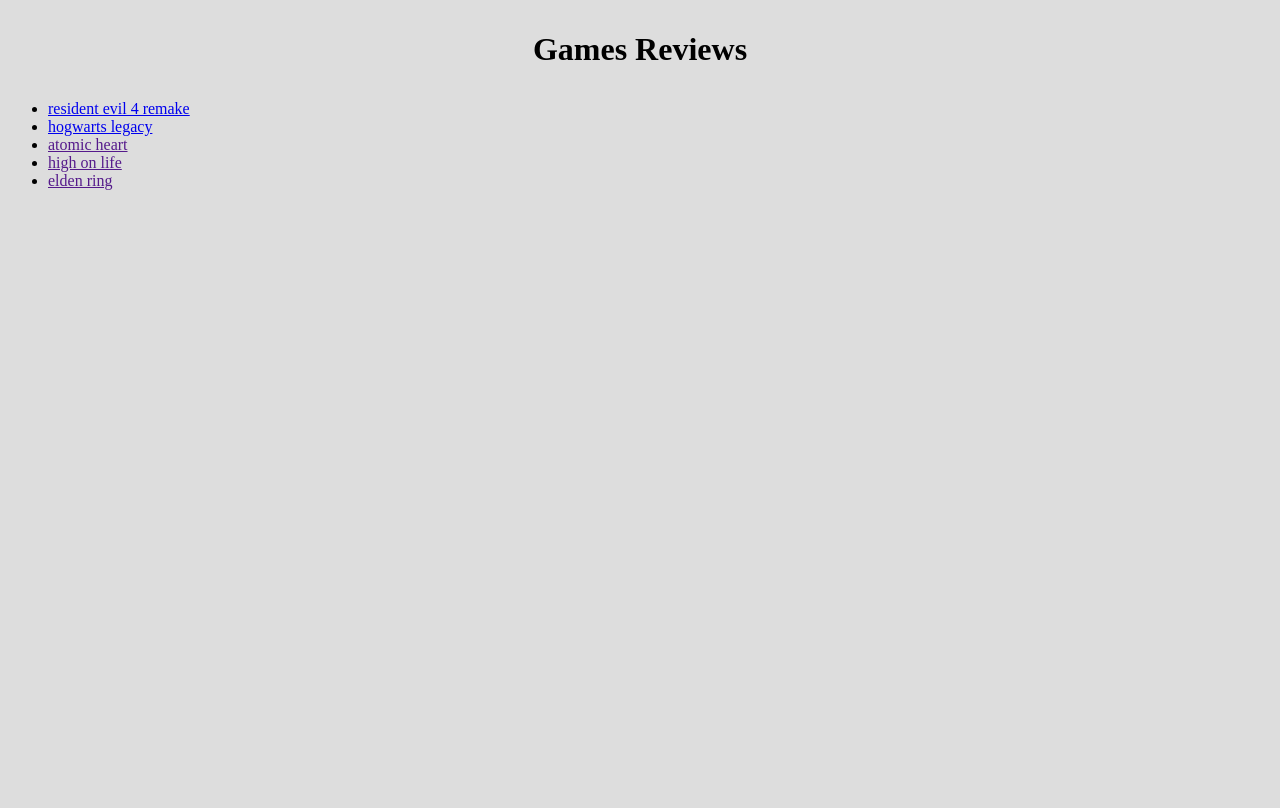
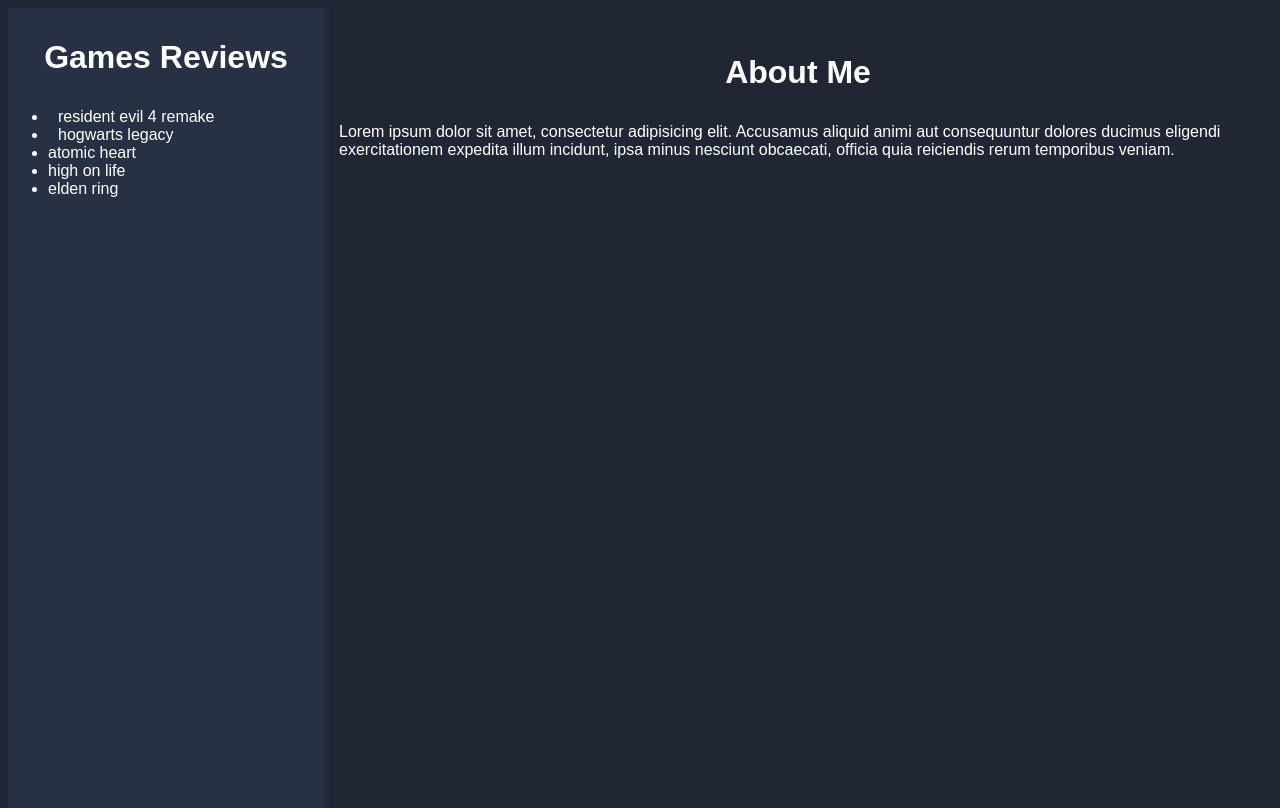
Before and after one commit to saimkhan065/odin-project, a plain HTML site: page foundations/index.html in a window 1280 px wide. Drawn offline with Linux system fonts and the light colour scheme.

Commit message:
changed landing page - added side bar + main content area + added theme styles

```diff
--- a/foundations/index.html
+++ b/foundations/index.html
@@ -14,13 +14,28 @@
     <link rel="stylesheet" href="styles/styles.css">
 </head>
 <body>
-    <h1 class="pad">Games Reviews</h1>
-        <ul>
-            <li><a href="pages/re4_remake.html">resident evil 4 remake</a></li>
-            <li><a href="pages/hogwarts_legacy.html">hogwarts legacy</a></li>
-            <li><a href="">atomic heart</a></li>
-            <li><a href="">high on life</a></li>
-            <li><a href="">elden ring</a></li>
-        </ul>
+    <div class="container">
+        <div class="sidebar text">
+            <h1 class="pad">Games Reviews</h1>
+            <ul>
+                <li><a href="pages/re4_remake.html" class="text pad">resident
+                    evil 4
+                    remake</a></li>
+                <li><a href="pages/hogwarts_legacy.html"
+                       class="text pad">hogwarts legacy</a></li>
+                <li><a href="" class="text">atomic heart</a></li>
+                <li><a href="" class="text">high on life</a></li>
+                <li><a href="" class="text">elden ring</a></li>
+            </ul>
+        </div>
+        <div class="main-content margin text pad">
+            <h1 class="pad">About Me</h1>
+            <p>
+                Lorem ipsum dolor sit amet, consectetur adipisicing elit. Accusamus aliquid animi aut consequuntur dolores ducimus eligendi exercitationem expedita illum incidunt, ipsa minus nesciunt obcaecati, officia quia reiciendis rerum temporibus veniam.
+            </p>
+        </div>
+    </div>
+
+
 </body>
 </html>
--- a/foundations/styles/styles.css
+++ b/foundations/styles/styles.css
@@ -2,20 +2,29 @@
     text-align: center;
 }
 
-body{
-    background: #ddd;
+html, body{
+    background: rgb(32, 38, 52);
+    height: 100%;
+    overflow: hidden;
 }
 
 img{
     height: auto;
-    width: 750px;
+    width: 50%;
+}
+
+.text{
+    font-family: "Inter var", sans-serif;
+    color: white;
+    font-size: 16px;
+    text-decoration: none;
 }
 
 .hogwarts-img, .re4-img{
     background-color: gray;
-    width: 50%;
     margin-right: auto;
     margin-left: auto;
+    justify-content: center;
 }
 
 .hogwarts-content-body, .re4-content-body{
@@ -31,3 +40,25 @@
 .pad{
     padding: 10px;
 }
+
+.margin{
+    margin: 5px;
+}
+
+.container{
+    display: flex;
+    height: 100%;
+}
+
+.sidebar{
+    flex: 1 1 auto;
+    background-color: rgb(40, 48, 68);
+    min-width: 25%;
+    z-index: 1;
+    box-shadow: 0 0 3px 3px rgb(40, 48, 68);
+
+}
+
+.main-content{
+    flex: 2 1 auto;
+}
```
